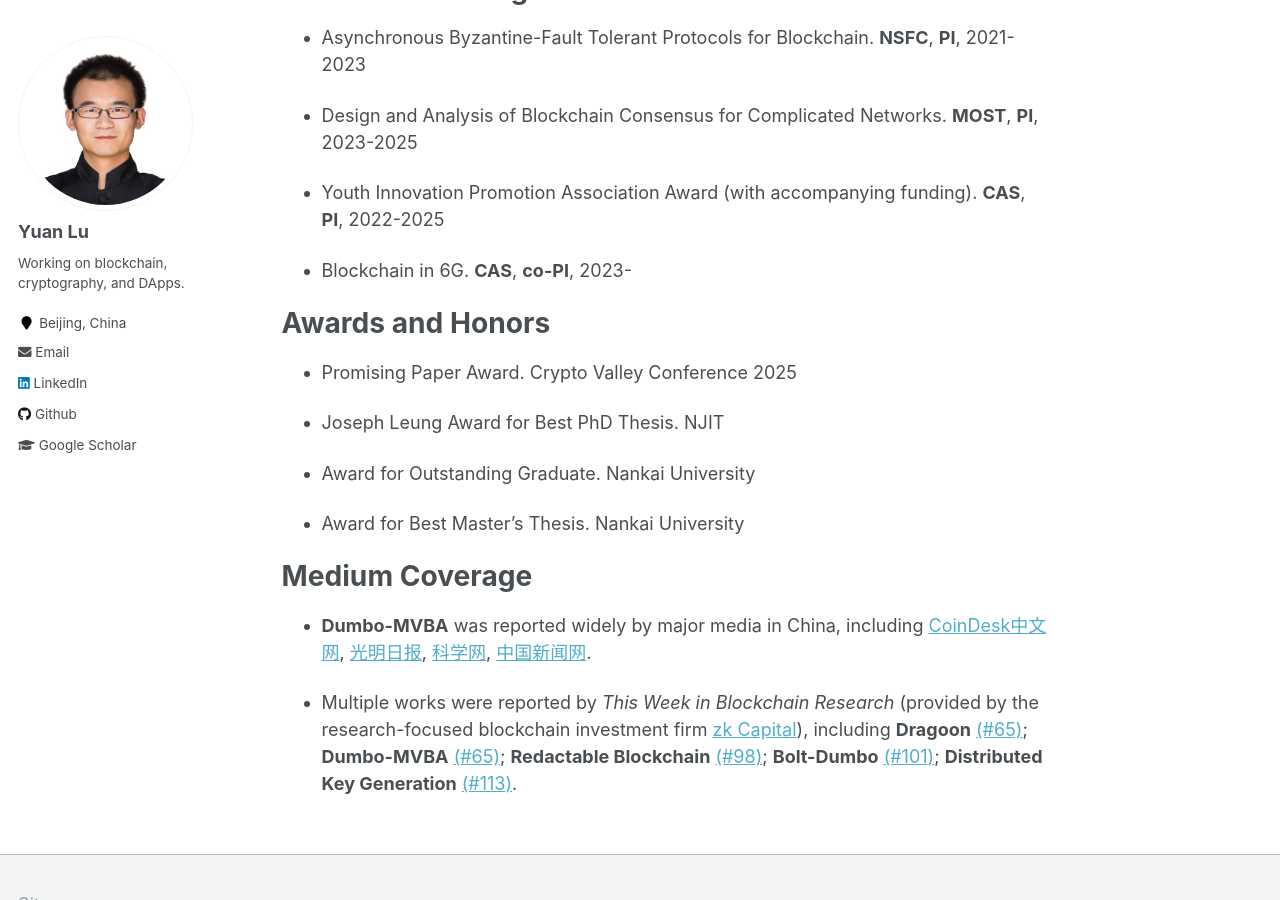
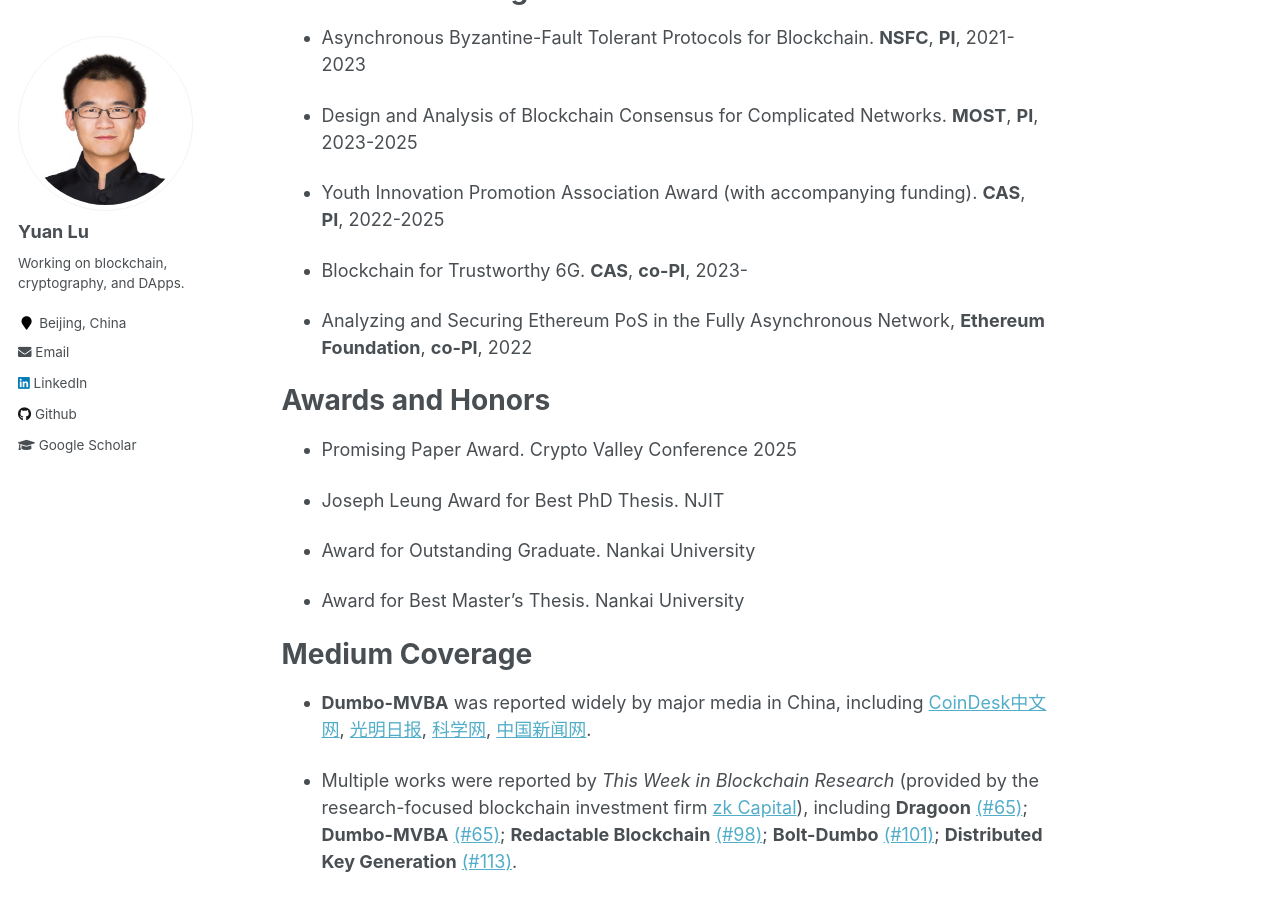
Before and after one commit to yylluu/yylluu.github.io, a Jekyll site: the page built from _pages/about.md, in a window 1280 px wide and 900 px high, scrolled down 2350 px. Built offline with Jekyll 4.4.1, drawn with Linux system fonts in a browser that asks for light colours.

Commit message:
Update about.md

```diff
--- a/_pages/about.md
+++ b/_pages/about.md
@@ -74,8 +74,9 @@ Research Fundings
 
 - Youth Innovation Promotion Association Award (with accompanying funding). **CAS**, **PI**, 2022-2025
 
-- Blockchain in 6G. **CAS**, **co-PI**, 2023-
+- Blockchain for Trustworthy 6G. **CAS**, **co-PI**, 2023-
 
+- Analyzing and Securing Ethereum PoS in the Fully Asynchronous Network, **Ethereum Foundation**, **co-PI**, 2022
 
 Awards and Honors
 ======
```
